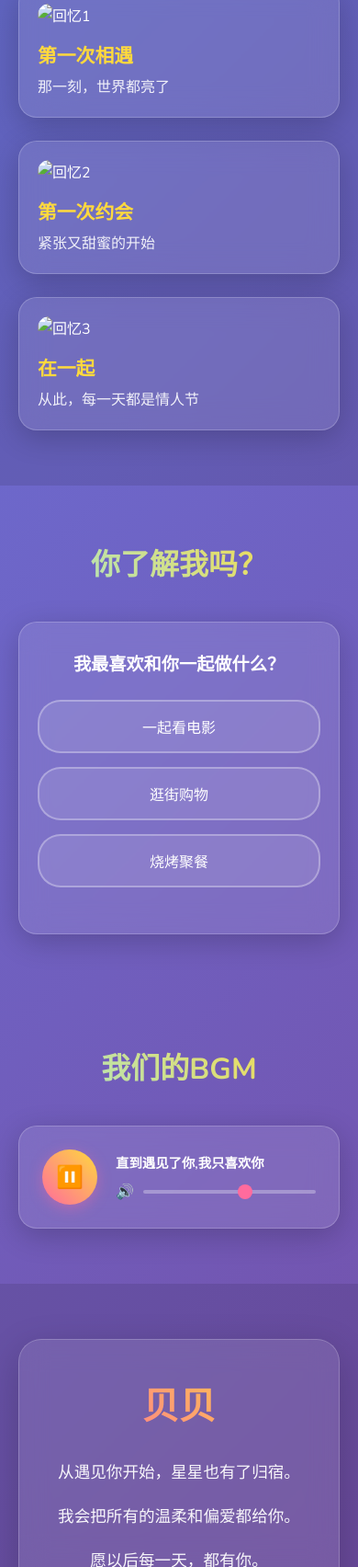
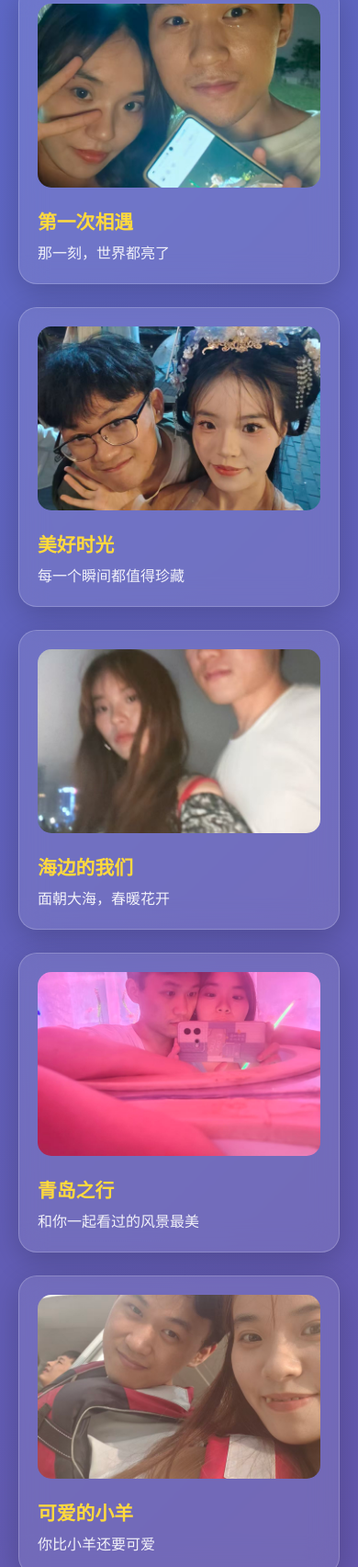
Before and after one commit to 2191557785/love-for-beibei, a plain HTML site: page mobile.html in a window 390 px wide. Shown: the part 1009-2713 px from the top of the page at 92% size. Drawn offline with nearby package versions, Linux system fonts and the light colour scheme.

Commit message:
Update mobile.html

```diff
--- a/mobile.html
+++ b/mobile.html
@@ -43,24 +43,52 @@
       <h2>我们的美好时光</h2>
       <div class="memory-grid">
         <div class="memory-card">
-          <img src="assets/memory1.jpg" alt="回忆1">
+          <img src="assets/FirstMeet.jpg" alt="第一次相遇">
           <div class="memory-text">
             <h3>第一次相遇</h3>
             <p>那一刻，世界都亮了</p>
           </div>
         </div>
         <div class="memory-card">
-          <img src="assets/memory2.jpg" alt="回忆2">
+          <img src="assets/Beautiful2.jpg" alt="美好时光">
           <div class="memory-text">
-            <h3>第一次约会</h3>
-            <p>紧张又甜蜜的开始</p>
+            <h3>美好时光</h3>
+            <p>每一个瞬间都值得珍藏</p>
           </div>
         </div>
         <div class="memory-card">
-          <img src="assets/memory3.jpg" alt="回忆3">
+          <img src="assets/SeaBeautiful.jpg" alt="海边的我们">
           <div class="memory-text">
-            <h3>在一起</h3>
-            <p>从此，每一天都是情人节</p>
+            <h3>海边的我们</h3>
+            <p>面朝大海，春暖花开</p>
+          </div>
+        </div>
+        <div class="memory-card">
+          <img src="assets/Qingdao.jpg" alt="青岛之行">
+          <div class="memory-text">
+            <h3>青岛之行</h3>
+            <p>和你一起看过的风景最美</p>
+          </div>
+        </div>
+        <div class="memory-card">
+          <img src="assets/QingdaoSheep.jpg" alt="青岛小羊">
+          <div class="memory-text">
+            <h3>可爱的小羊</h3>
+            <p>你比小羊还要可爱</p>
+          </div>
+        </div>
+        <div class="memory-card">
+          <img src="assets/XianDatangHert.jpg" alt="西安大唐不夜城">
+          <div class="memory-text">
+            <h3>西安大唐不夜城</h3>
+            <p>古都夜色，与你同行</p>
+          </div>
+        </div>
+        <div class="memory-card">
+          <img src="assets/XianDatangHug.jpg" alt="温暖的拥抱">
+          <div class="memory-text">
+            <h3>温暖的拥抱</h3>
+            <p>在你怀里，就是全世界</p>
           </div>
         </div>
       </div>
```
